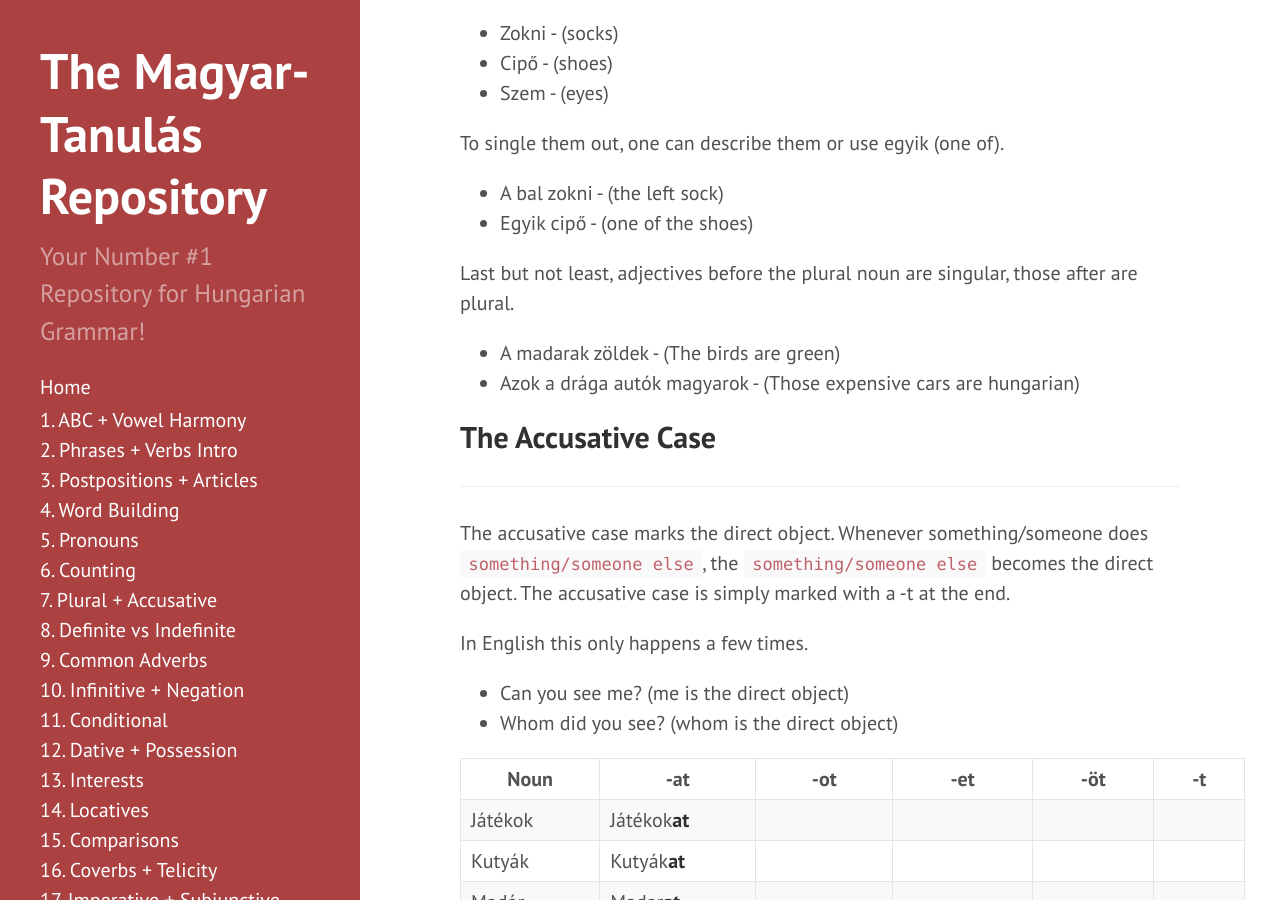
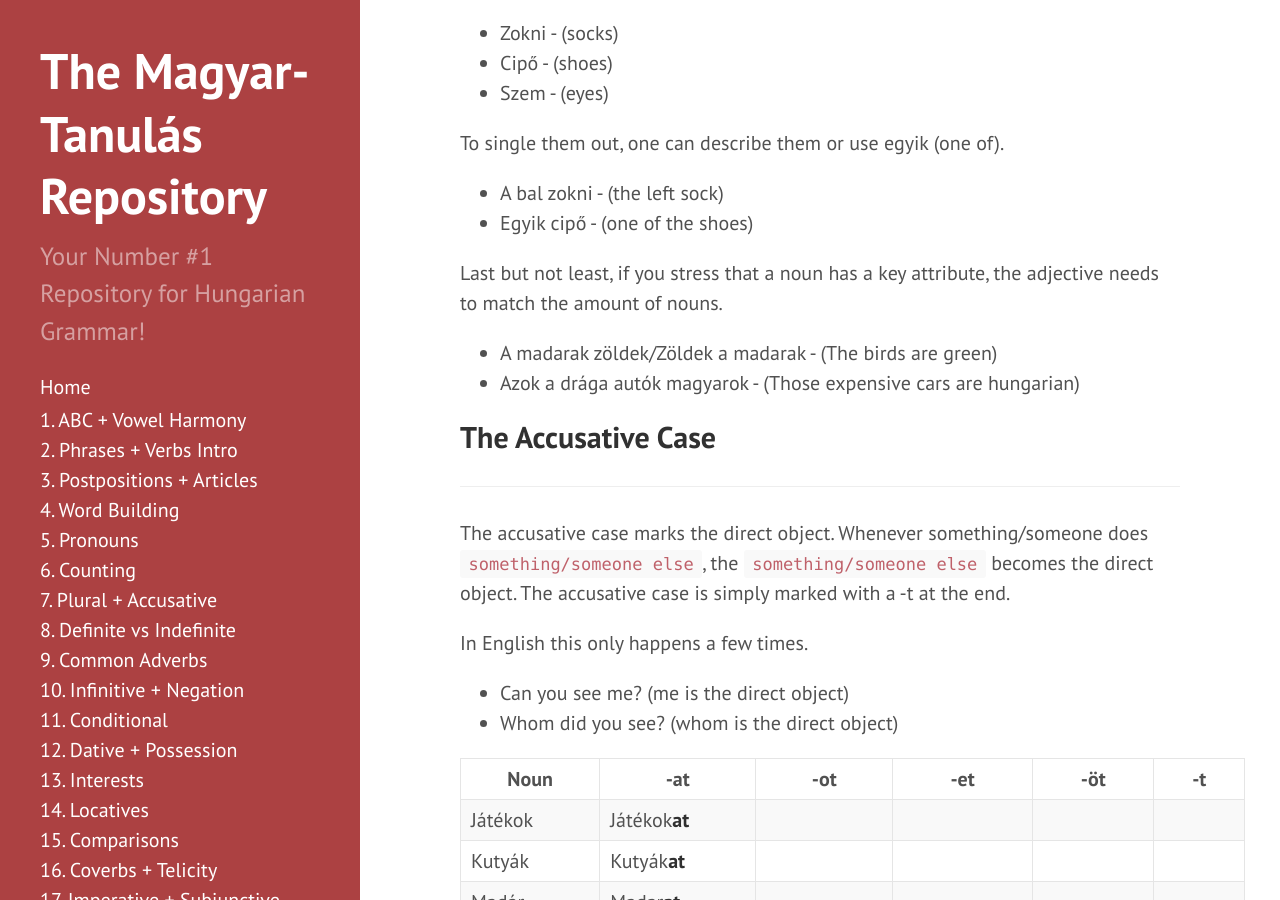
Before and after one commit to Magyartanulas/magyartanulas.github.io, a Jekyll site: the page built from accusative_plurals.md, in a window 1280 px wide and 900 px high, scrolled down 3455 px. Built offline with Jekyll 4.4.1, drawn with Linux system fonts in a browser that asks for light colours; Markdown is read by kramdown in place of the engine named in the settings; comment, search, counter and statistics services are not loaded; some of the changed text lies outside the part shown.

Commit message:
Update accusative_plurals.md

```diff
--- a/accusative_plurals.md
+++ b/accusative_plurals.md
@@ -101,9 +101,9 @@ To single them out, one can describe them or use egyik (one of).
 * A bal zokni - (the left sock)
 * Egyik cipő - (one of the shoes)
 
-Last but not least, adjectives before the plural noun are singular, those after are plural.
+Last but not least, if you stress that a noun has a key attribute, the adjective needs to match the amount of nouns.
 
-* A madarak zöldek - (The birds are green)
+* A madarak zöldek/Zöldek a madarak - (The birds are green)
 * Azok a drága autók magyarok - (Those expensive cars are hungarian)
 
 ## The Accusative Case
@@ -176,10 +176,12 @@ This can be done in the format of questions
 
 ## Special conjugation
 
-If the verb is happening between I and you, then we use the special verb conjugation -lak/-lek.
+If the verb is happening between I and you, then we use the special verb conjugation `-lak/-lek`.
 
 * Szeretlek - I love you
 * Látlak - I see you
+
+This conjugation is used with the plural (by adding `titeket`) to address "you guys" as well.
 
 Lastly, the pronouns change when in the accusative case.
 
```
